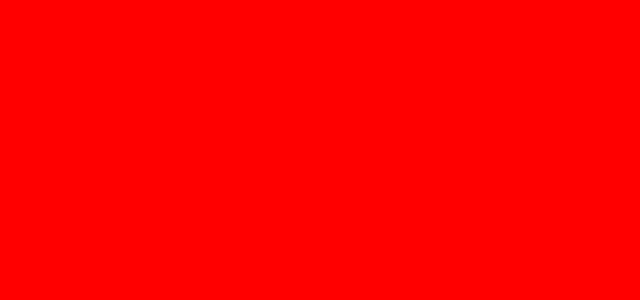
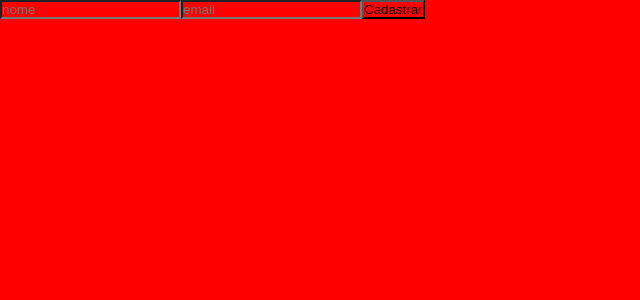
Before and after one commit to mrdouglasmorais/meliuz-react-part2, a React app: page /form in a window 1280 px wide. Shown: the top 300 px of the page, without its empty margins (0-640 px from the left). Built offline with nearby package versions, Linux system fonts and the light colour scheme.

Commit message:
Redux part 01

```diff
--- a/package.json
+++ b/package.json
@@ -11,7 +11,9 @@
     "axios": "^0.23.0",
     "react": "^17.0.2",
     "react-dom": "^17.0.2",
-    "react-router-dom": "^5.3.0"
+    "react-redux": "^7.2.6",
+    "react-router-dom": "^5.3.0",
+    "redux": "^4.1.1"
   },
   "devDependencies": {
     "@babel/cli": "^7.15.7",
--- a/src/App.tsx
+++ b/src/App.tsx
@@ -1,9 +1,15 @@
 import React from 'react';
+import { Provider } from 'react-redux';
+import store from './store'
 import Routes from './routes';
 import './style/global.scss';
 
 const App: React.FC = () => {
-  return <Routes />
+  return(
+      <Provider store={store}>
+        <Routes />
+      </Provider>
+  )
 }
 
 export default App;
--- a/src/routes.tsx
+++ b/src/routes.tsx
@@ -2,6 +2,7 @@ import React from 'react';
 import { BrowserRouter, Route, Switch } from 'react-router-dom';
 
 import RickAndMorty from './view/RickAndMorty';
+import Form from './view/Form';
 import Home from './view/Home';
 
 const Routes: React.FC = () => {
@@ -9,6 +10,7 @@ const Routes: React.FC = () => {
     <BrowserRouter>
       <Switch>
         <Route exact path="/" component={Home} />
+        <Route path="/form" component={Form} />
         <Route path="/rm" component={RickAndMorty} />
       </Switch>
     </BrowserRouter>
--- /dev/null
+++ b/src/store/index.ts
@@ -0,0 +1,7 @@
+import { createStore } from 'redux';
+
+import AllPersons from './modules/reducer';
+
+const store = createStore(AllPersons);
+
+export default store;
--- /dev/null
+++ b/src/store/modules/reducer.ts
@@ -0,0 +1,29 @@
+import { Reducer } from 'redux';
+import { IAllPersons } from './types';
+
+const INITIAL_STATE: IAllPersons = {
+  persons: []
+}
+
+const AllPersons: Reducer<IAllPersons | any> = ( state = INITIAL_STATE, action) => {
+  switch(action.type){
+    case 'ADD_PERSON': {
+      console.log(action.payload)
+      const { person } = action.payload
+
+      return {
+        ...state,
+        persons: [
+          ...state.persons,
+          person
+        ]
+      }
+    }
+
+    default: {
+      return state
+    }
+  }
+}
+
+export default AllPersons;
--- /dev/null
+++ b/src/store/modules/types.ts
@@ -0,0 +1,8 @@
+export interface IPerson{
+  name: string;
+  email: string;
+}
+
+export interface IAllPersons{
+  persons: IPerson[]
+}
--- /dev/null
+++ b/src/view/Form/index.tsx
@@ -0,0 +1,20 @@
+import React, { FormEvent } from 'react';
+
+
+const Form: React.FC = () => {
+  const handleSubmit = (event: FormEvent<HTMLFormElement>) => {
+    event.preventDefault();
+    alert('Alert')
+  }
+  return(
+    <div>
+      <form onSubmit={handleSubmit}>
+        <input type="text" placeholder="nome"/>
+        <input type="text" placeholder="email"/>
+        <input type="submit" value="Cadastrar" />
+      </form>
+    </div>
+  )
+}
+
+export default Form;
--- a/webpack.config.js
+++ b/webpack.config.js
@@ -31,7 +31,7 @@ module.exports = {
   module: {
     rules: [
       {
-        test: /\.(t|j)sx$/,
+        test: /\.(t|j)s(|x)$/,
         exclude: /node_modules/,
         use: {
           loader: 'babel-loader',
```
Also changed, not shown: src/store/modules/actions.ts (added, +10 -0 lines), 1 other file (tests, documents, lock files or other folders).
